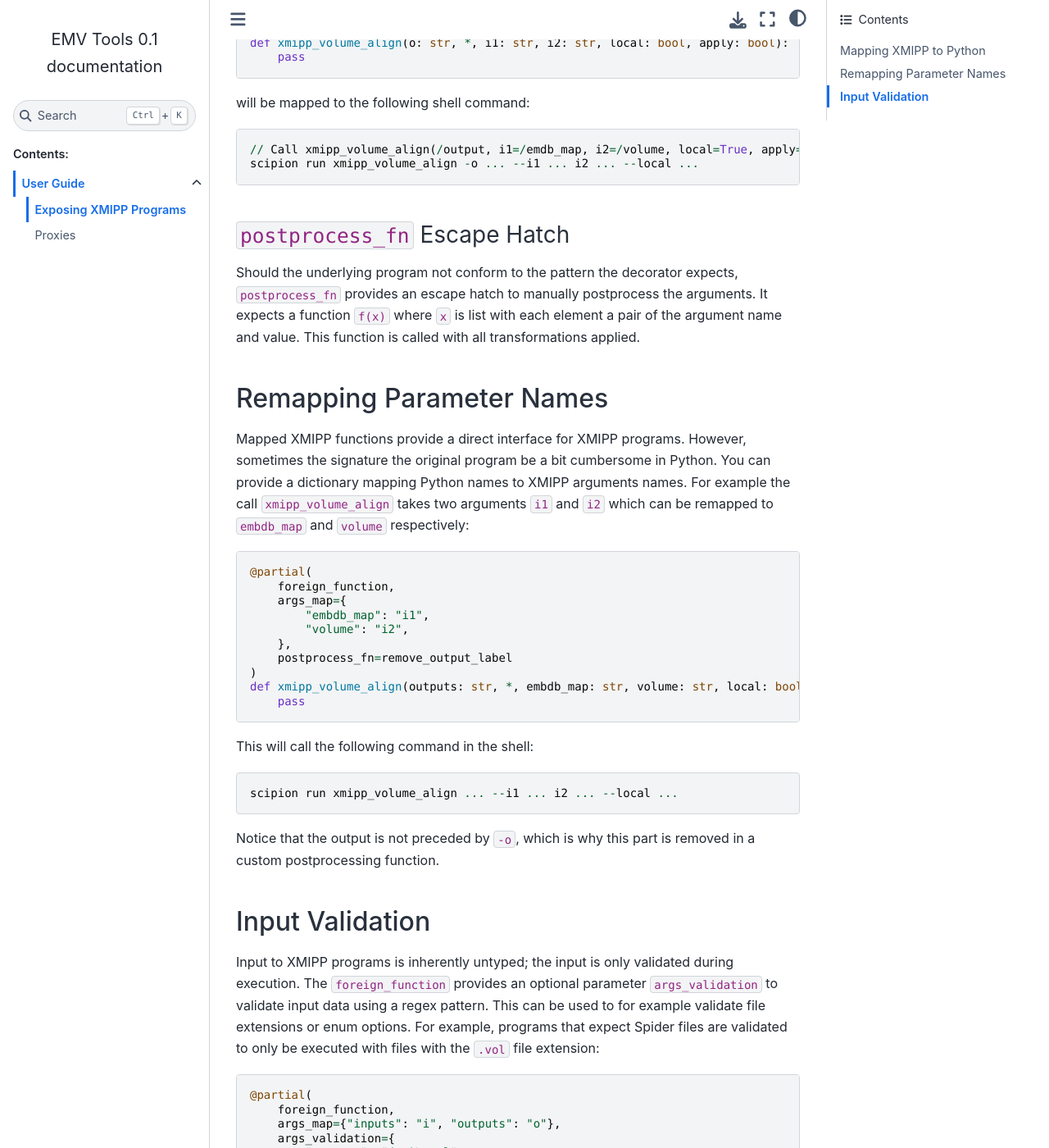
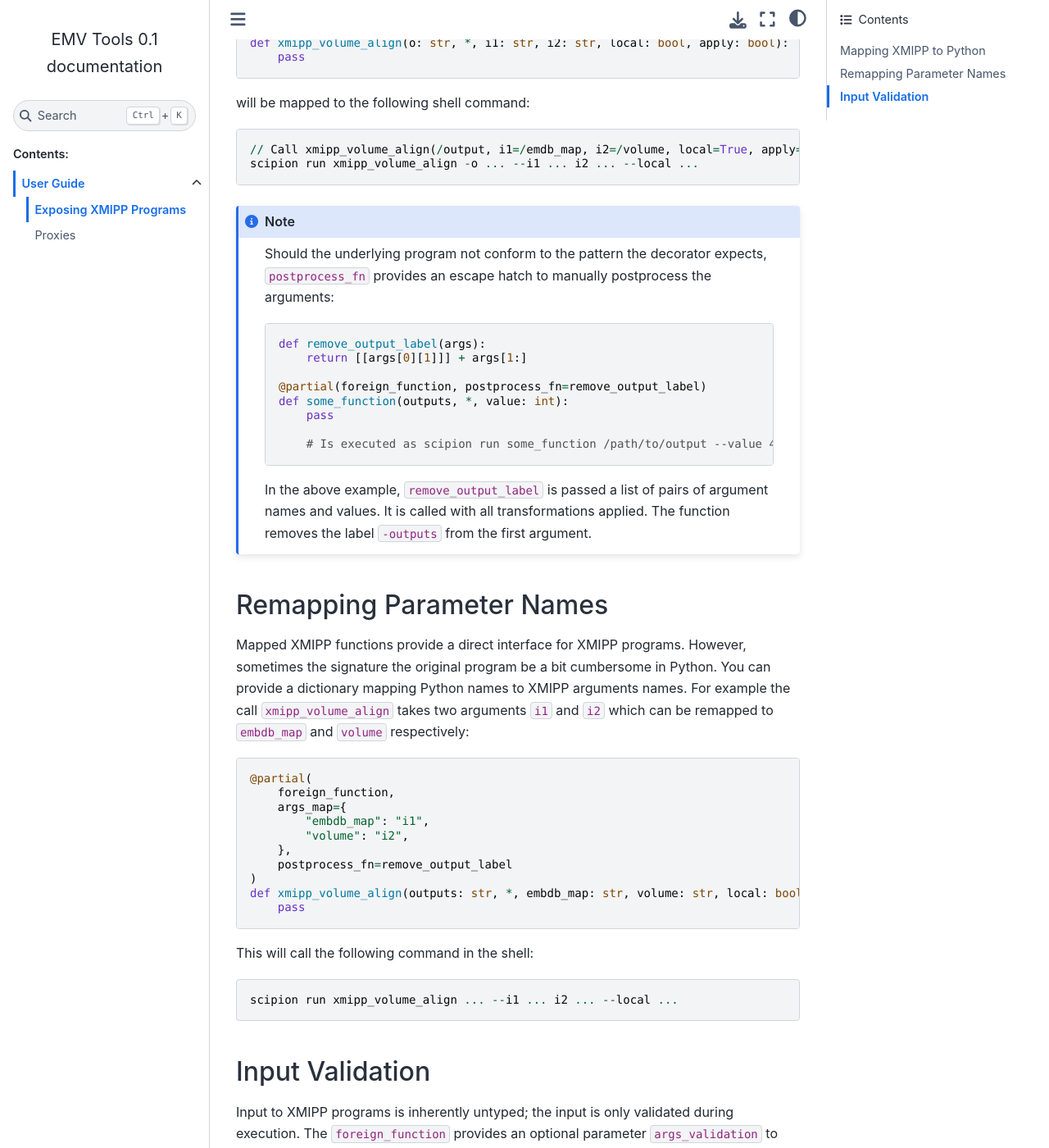
Before and after one commit to maxzoech/EMV-Scripts, a Sphinx documentation site: the page built from emv-tools/docs/source/scipion_bridge/foreign_functions.rst, in a window 1280 px wide and 1400 px high, scrolled down 1040 px. Shown: the whole window at 82% size. Built offline with Sphinx 7.4.7 and the Sphinx Book theme 1.1.4, drawn with Linux system fonts in a browser that asks for light colours; pages that are not in the unit, such as notebooks, are missing from menus.

Commit message:
Add documentation

```diff
--- a/emv-tools/docs/source/scipion_bridge/foreign_functions.rst
+++ b/emv-tools/docs/source/scipion_bridge/foreign_functions.rst
@@ -49,13 +49,25 @@ will be mapped to the following shell command::
     // Call xmipp_volume_align(/output, i1=/emdb_map, i2=/volume, local=True, apply=False)
     scipion run xmipp_volume_align -o ... --i1 ... i2 ... --local ...
 
-``postprocess_fn`` Escape Hatch
-~~~~~~~~~~~~~~~~~~~~~~~~~~~~~~~~
-Should the underlying program not conform to the pattern the decorator expects,
-``postprocess_fn`` provides an escape hatch to manually postprocess the arguments.
-It expects a function ``f(x)`` where ``x`` is list with each element a pair of
-the argument name and value. This function is called with all transformations
-applied.
+
+.. note::
+    Should the underlying program not conform to the pattern the decorator expects,
+    ``postprocess_fn`` provides an escape hatch to manually postprocess the
+    arguments::
+
+        def remove_output_label(args):
+            return [[args[0][1]]] + args[1:]
+
+        @partial(foreign_function, postprocess_fn=remove_output_label)
+        def some_function(outputs, *, value: int):
+            pass
+
+            # Is executed as scipion run some_function /path/to/output --value 42
+
+    In the above example, ``remove_output_label`` is passed a list of pairs of
+    argument names and values. It is called with all transformations applied.
+    The function removes the label ``-outputs`` from the first argument.
+
 
 Remapping Parameter Names
 --------------------------
@@ -81,8 +93,6 @@ This will call the following command in the shell::
 
     scipion run xmipp_volume_align ... --i1 ... i2 ... --local ...
 
-Notice that the output is not preceded by ``-o``, which is why this part is
-removed in a custom postprocessing function.
 
 Input Validation
 -----------------
```
Also changed, not shown: emv-tools/docs/source/scipion_bridge/proxies.rst (+141 -5 lines), 1 other file.
